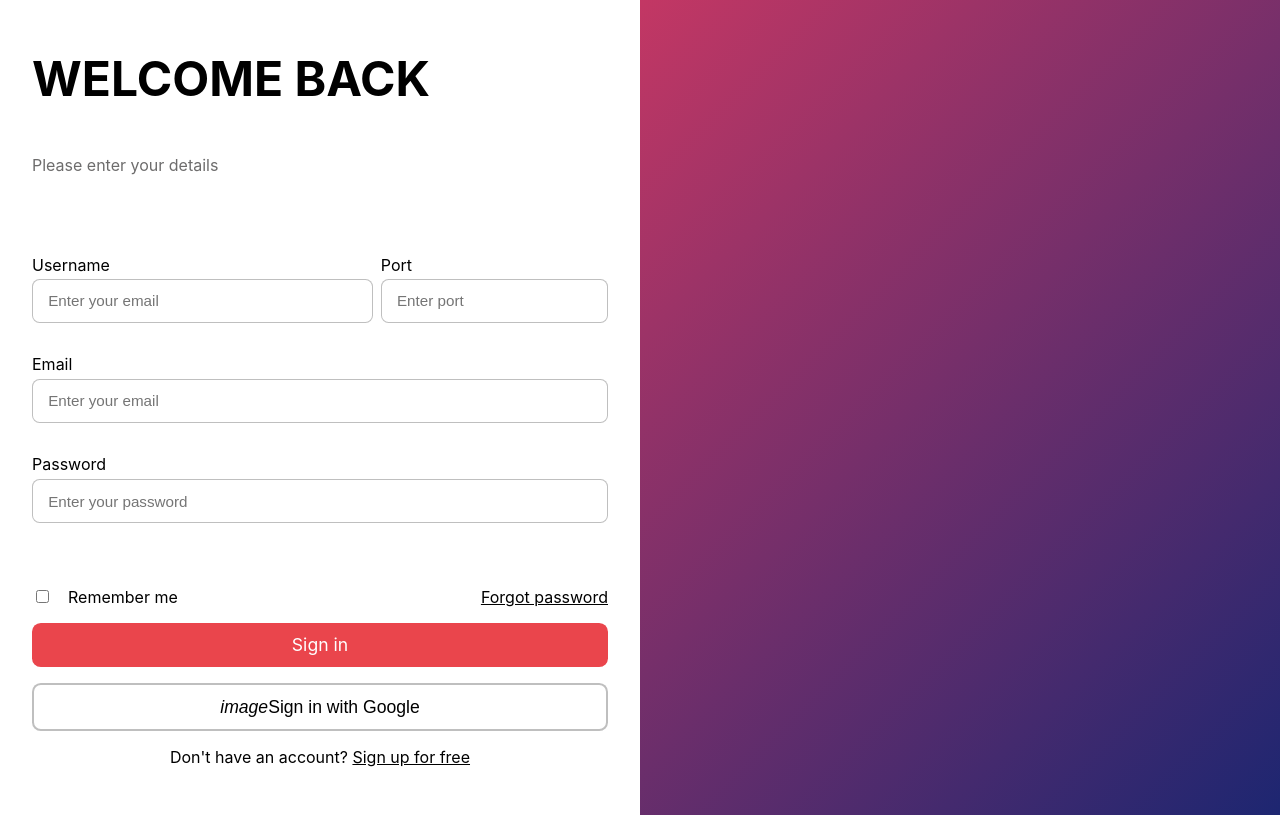
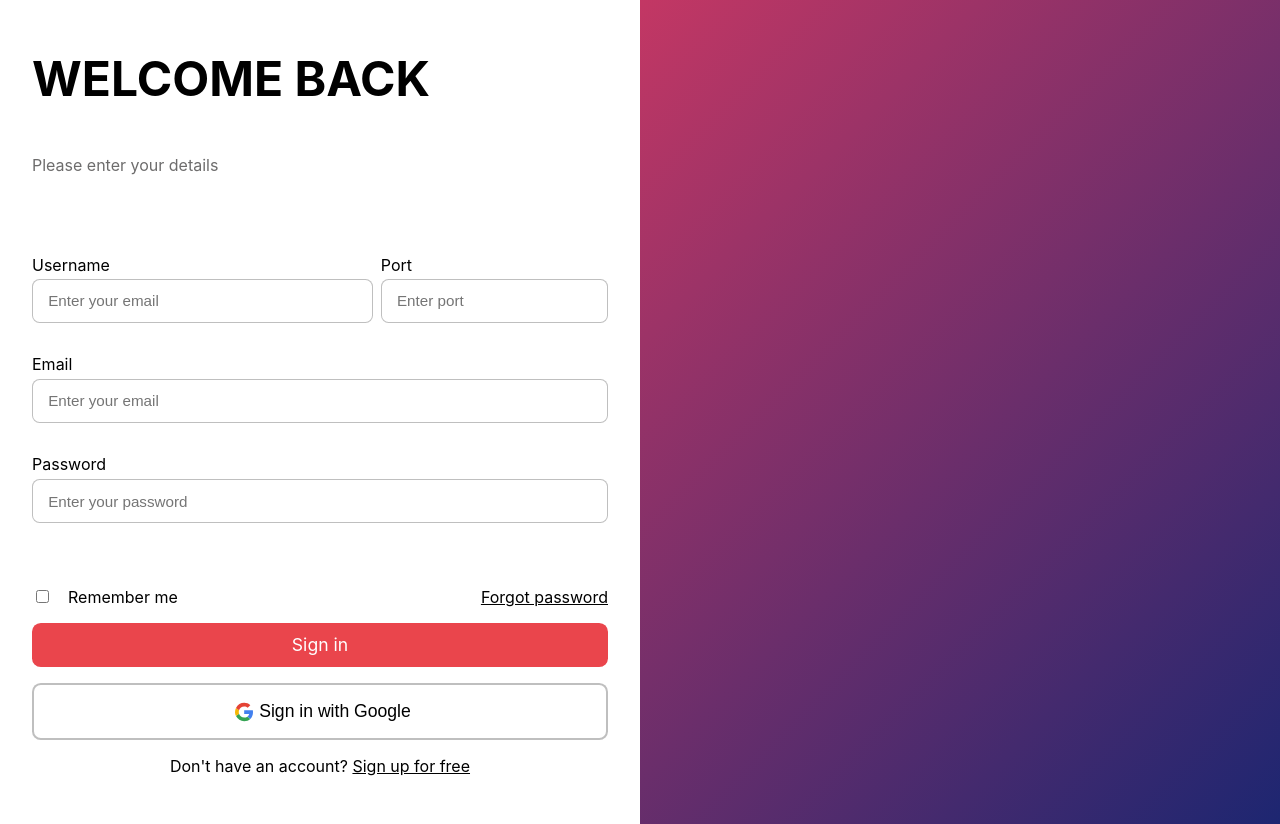
Before and after one commit to Hycient195/IP-console, a React (Create React App) app: page / in a window 1280 px wide. Built offline with nearby package versions, Linux system fonts and the light colour scheme.

Commit message:
Added google logo to sign in button

```diff
--- a/src/pages/Login/Login.css
+++ b/src/pages/Login/Login.css
@@ -224,10 +224,18 @@ form > div.buttons_container > button:nth-of-type(1){
   background-color: white;
   border: 2px solid var(--outline);
   margin: 0 auto;
+  display: flex;
+  flex-direction: row;
+  align-items: center;
+  justify-content: center;
 }
 
 form > div.buttons_container > button:nth-of-type(1):hover{
   animation: bounce-horizontal 500ms ease-in-out
+}
+
+form > div.buttons_container > button:nth-of-type(1) > img{
+  height: 30px;
 }
 
 
--- a/src/pages/Login/Login.jsx
+++ b/src/pages/Login/Login.jsx
@@ -1,6 +1,7 @@
 import "./Login.css";
 import { Link } from "react-router-dom";
 import { useState } from "react";
+import googleLogo from '../../images/login/googleLogo.svg';
 
 export default function Login(){
   // const [ emailPH, setEmailPH ] = useState("");
@@ -59,16 +60,11 @@ export default function Login(){
               </div>
 
               <div class="buttons_container">
-                {/* <Link to='/dashboard' > */}
-                {/* <button class="sign_in btn bg-red "> */}
-                  <Link className="btn fullwidth centralize bg-red white-text" to="/dashboard" >Sign in</Link>
-                {/* </button> */}
-                {/* </Link> */}
-
+                  <Link className="btn fullwidth centralize bg-red white-text" to="/dashboard">Sign in</Link>
                 <button class="sign_in_with_google btn fullwidth ">
-                  {/* <!-- <img src="" alt=""> --> */}
-                  <i>image</i>
-                  Sign in with Google
+                   <img src={googleLogo} alt=""/>
+                  {/* <i>image</i> */}
+                  <span>Sign in with Google</span>
                 </button>
               </div>
             </form>
```
Also changed, not shown: src/images/login/googleLogo.svg (added).
